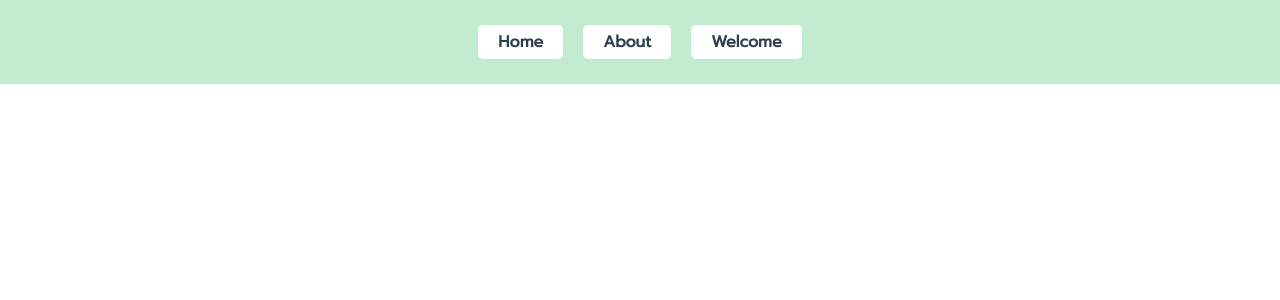
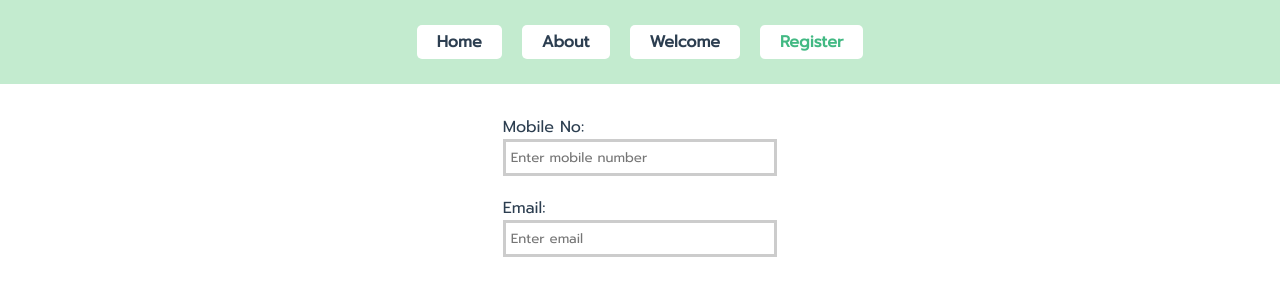
Before and after one commit to AmitVSH/hello-vue, a Vue app: page /register in a window 1280 px wide. Shown: the top 300 px of the page. Built offline with nearby package versions, Linux system fonts and the light colour scheme.

Commit message:
Register page created and InputText component is created with internal styles to be applied to the data or elements passed from slots.

```diff
--- a/src/App.vue
+++ b/src/App.vue
@@ -4,6 +4,7 @@
         <router-link class="nav_link" to="/">Home</router-link>
         <router-link class="nav_link" to="/about">About</router-link>
         <router-link class="nav_link" to="/welcome">Welcome</router-link>
+        <router-link class="nav_link" to="/register">Register</router-link>
     </div>
     <router-view/>
   </div>
--- /dev/null
+++ b/src/components/Auth/RegisterStep1.vue
@@ -0,0 +1,36 @@
+<template lang="html">
+  <div class="register__container">
+    <div class="register__wrapper">
+      <InputText>
+        <!-- component body is passed with slots -->
+        <label for="mobile">Mobile No:</label>
+        <input id="mobile" type="text" name="mobile" value="" placeholder="Enter mobile number">
+      </InputText>
+      <InputText>
+        <label for="email">Email:</label>
+        <input id="email" type="email" name="email" value="" placeholder="Enter email">
+      </InputText>
+    </div>
+  </div>
+</template>
+
+<script>
+import InputText from "../Library/InputText";
+export default {
+  name: "RegisterStep1",
+  components: {
+    InputText
+  }
+}
+</script>
+
+<style lang="css" scoped>
+  .register__container {
+    display: grid;
+    align-items: center;
+    justify-items: center;
+  }
+  .register__wrapper  {
+    padding: 21px 0px;
+  }
+</style>
--- /dev/null
+++ b/src/components/Library/InputText.vue
@@ -0,0 +1,33 @@
+<template lang="html">
+  <div class="input__wrapper">
+    <slot></slot>
+  </div>
+</template>
+
+<script>
+export default {
+}
+</script>
+
+<style lang="css" scoped>
+  .input__wrapper {
+    padding: 10px 10px;
+  }
+  label {
+    float: left;
+  }
+  input {
+    width: 100%;
+    padding: 5px 5px;
+    margin: 0px 0;
+    box-sizing: border-box;
+    border: 3px solid #ccc;
+    -webkit-transition: 0.5s;
+    transition: 0.5s;
+    outline: none;
+    font-family: "Prompt", sans-serif;
+  }
+  input:focus {
+    border: 3px solid #555;
+  }
+</style>
--- a/src/router/index.js
+++ b/src/router/index.js
@@ -25,6 +25,12 @@ const routes = [
     // this generates a separate chunk (about.[hash].js) for this route
     // which is lazy-loaded when the route is visited.
     component: () => import(/* webpackChunkName: "about" */ '../components/Welcome.vue')
+  },
+
+  {
+    path: '/register',
+    name: 'RegisterStep1',
+    component: () => import(/* webpackChunkName: "about" */ '../components/Auth/RegisterStep1.vue')
   }
 ]
 
```
